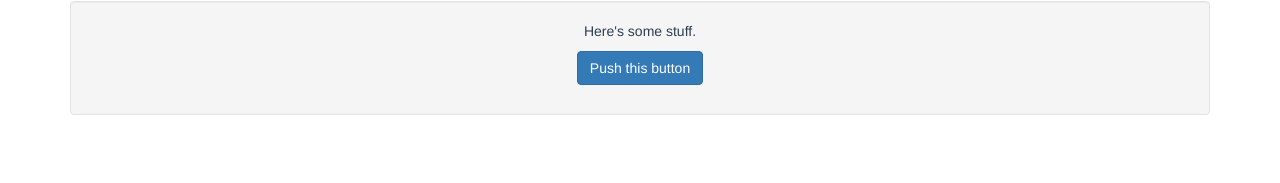
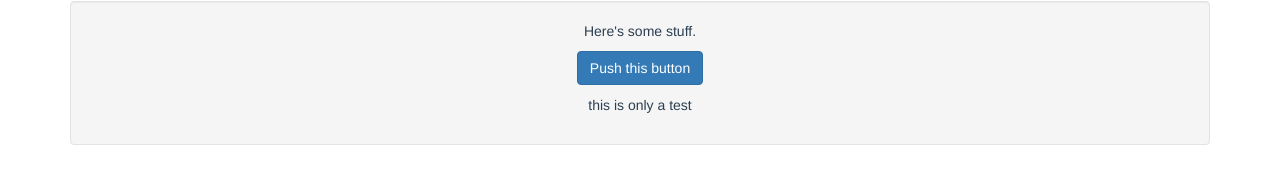
Before and after one commit to jasonvandewarker/vueweatherapp, a Vue app: page / in a window 1280 px wide. Shown: the part 129-312 px from the top of the page. Built offline with nearby package versions, Linux system fonts and the light colour scheme.

Commit message:
Testing git.

```diff
--- a/src/components/GetQuote.vue
+++ b/src/components/GetQuote.vue
@@ -7,6 +7,7 @@
     <p>Here's some stuff.</p>
     <button type="button" class="btn btn-primary" v-on:click="getQuote()">Push this button</button>
     <p>{{ quote }}</p>
+    <p>{{ test }}</p>
 </div>
 </div>
 </div>
@@ -16,6 +17,7 @@
 export default {
   data () {
     return {
+      test: 'this is only a test',
       quote: ''
     }
   },
```
